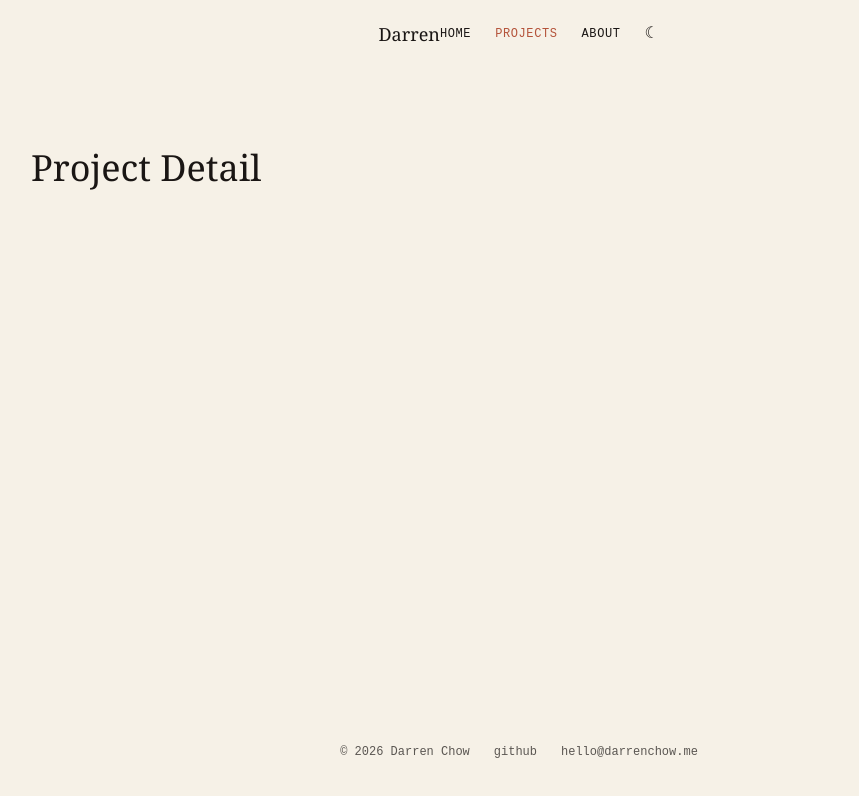
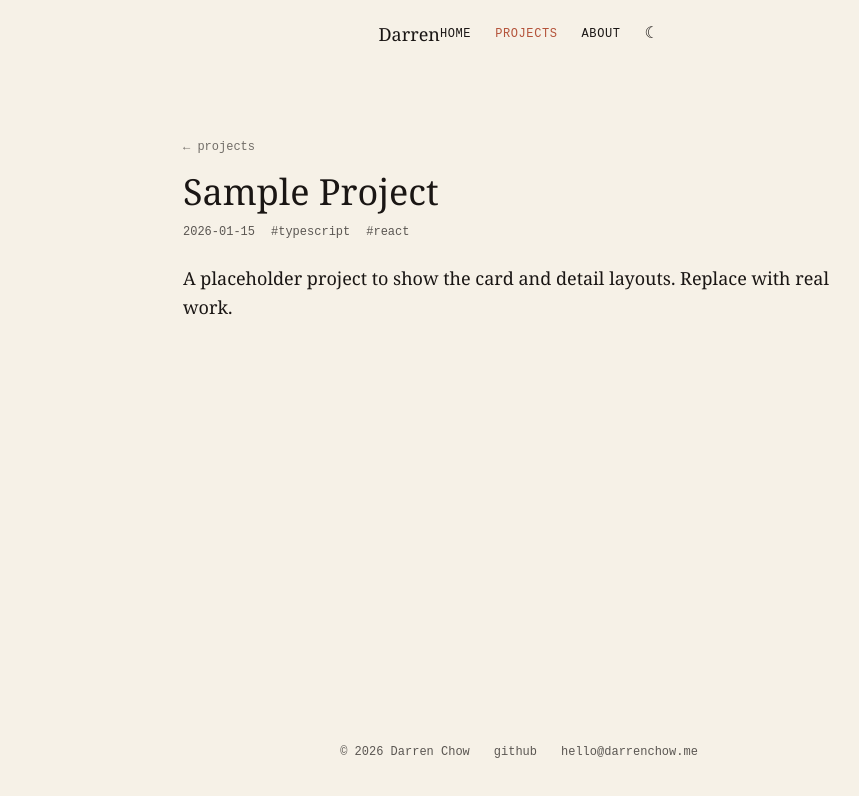
Before and after one commit to dcdj99/dcdj99.github.io, a React (Vite) app: page /projects/sample-project in a window 1280 px wide. Shown: the top 796 px of the page, without its empty margins (121-980 px from the left). Built offline with nearby package versions, Linux system fonts and the light colour scheme.

Commit message:
feat: implement project detail page

```diff
--- a/src/pages/ProjectDetail.tsx
+++ b/src/pages/ProjectDetail.tsx
@@ -1,3 +1,48 @@
+import { useParams, Link } from "react-router-dom";
+import { getProjectBySlug } from "../lib/projects";
+
 export default function ProjectDetail() {
-  return <section className="px-6 max-w-5xl mx-auto py-20"><h1 className="font-serif text-4xl">Project Detail</h1></section>;
+  const { slug } = useParams<{ slug: string }>();
+  const project = slug ? getProjectBySlug(slug) : undefined;
+
+  if (!project) {
+    return (
+      <section className="px-6 max-w-prose mx-auto py-20">
+        <h1 className="font-serif text-3xl">Project not found</h1>
+        <p className="mt-4 font-mono text-sm opacity-70">
+          The project you're looking for doesn't exist.{" "}
+          <Link to="/projects" className="underline decoration-accent dark:decoration-accent-dark">
+            Back to projects
+          </Link>
+        </p>
+      </section>
+    );
+  }
+
+  return (
+    <article className="px-6 max-w-prose mx-auto py-16">
+      <header className="mb-10">
+        <Link to="/projects" className="font-mono text-xs opacity-60 hover:opacity-100">← projects</Link>
+        <h1 className="font-serif text-4xl mt-4">{project.title}</h1>
+        <div className="mt-3 flex flex-wrap items-center gap-x-4 gap-y-1 font-mono text-xs opacity-70">
+          <time>{project.date}</time>
+          {project.tags.map((t) => <span key={t}>#{t}</span>)}
+        </div>
+        <p className="mt-6 text-lg leading-relaxed">{project.summary}</p>
+        <div className="mt-4 flex gap-4 font-mono text-xs">
+          {project.github && (
+            <a href={project.github} target="_blank" rel="noreferrer" className="underline decoration-accent dark:decoration-accent-dark">
+              github →
+            </a>
+          )}
+          {project.demo && (
+            <a href={project.demo} target="_blank" rel="noreferrer" className="underline decoration-accent dark:decoration-accent-dark">
+              demo →
+            </a>
+          )}
+        </div>
+      </header>
+      {project.body && <div className="prose-content space-y-4 leading-relaxed">{project.body}</div>}
+    </article>
+  );
 }
```
Also changed, not shown: 1 other file (tests, documents, lock files or other folders).
